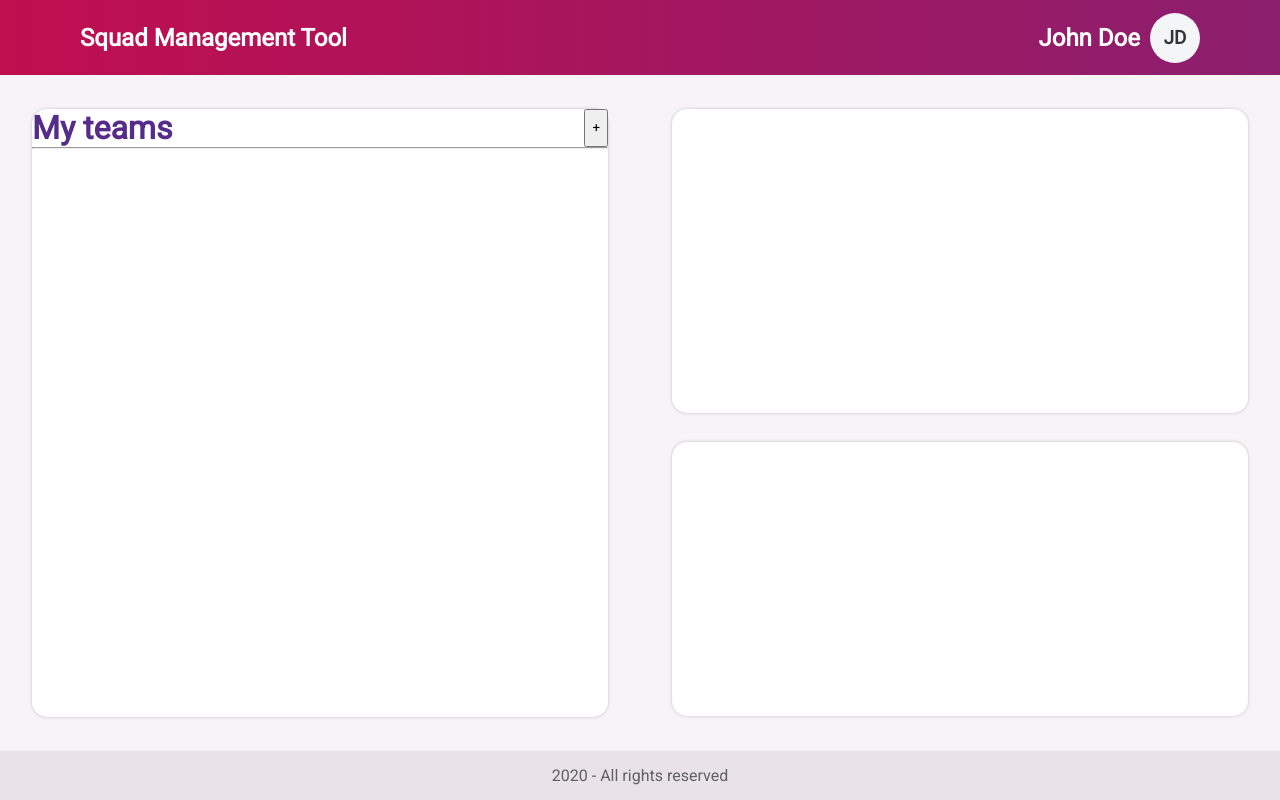
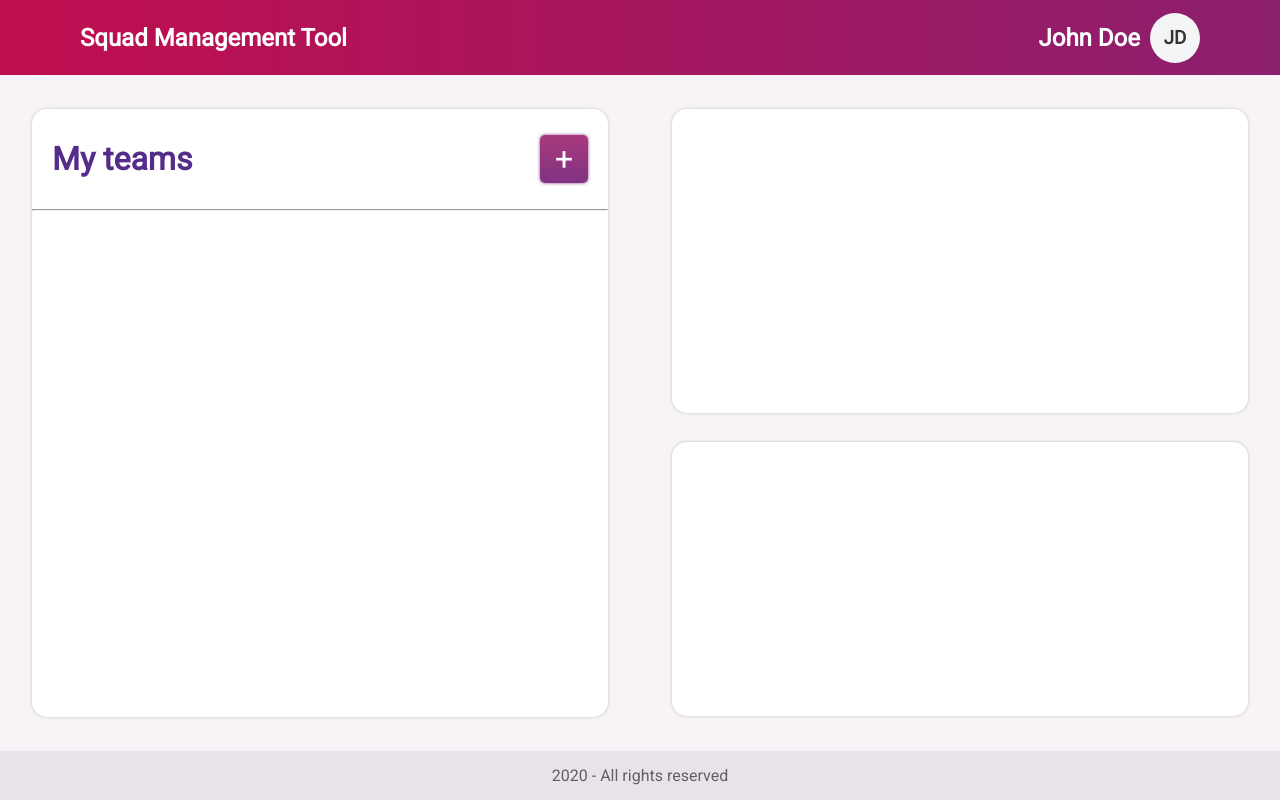
Before and after one commit to tarfao/venturus_teste, a React (Create React App) app: page / in a window 1280 px wide. Built offline with nearby package versions, Linux system fonts and the light colour scheme.

Commit message:
estilizando o botao e ajustando o header

```diff
--- a/src/index.css
+++ b/src/index.css
@@ -91,6 +91,9 @@ body {
 .header-my-teams{
   display: flex;
   justify-content: space-between;
+  height: 100px;
+  margin: 0 20px;
+  align-items: center;
 }
 
 hr{
@@ -102,3 +105,14 @@ h1{
   font-size: 2em;
   font-weight: bold;
 }
+
+.button{
+  cursor: pointer;
+  background-image: linear-gradient(to bottom, #a8397b, #803382);
+  border-radius: 5px;
+  box-shadow: #803382;
+  color: #fff;
+  font-size: xx-large;
+  padding: 5px 14.9333px;
+  box-shadow: 0 0 0.1em #803382;
+}
--- a/src/index.js
+++ b/src/index.js
@@ -9,9 +9,9 @@ ReactDOM.render(
       <section className='my-teams-container'>
         <div className='header-my-teams'>
           <h1>My teams</h1>
-          <button className='button-add-my-teams'>
+          <div className='button add-my-teams'>
             +
-          </button>
+          </div>
         </div>
         <hr />
       </section>
```
